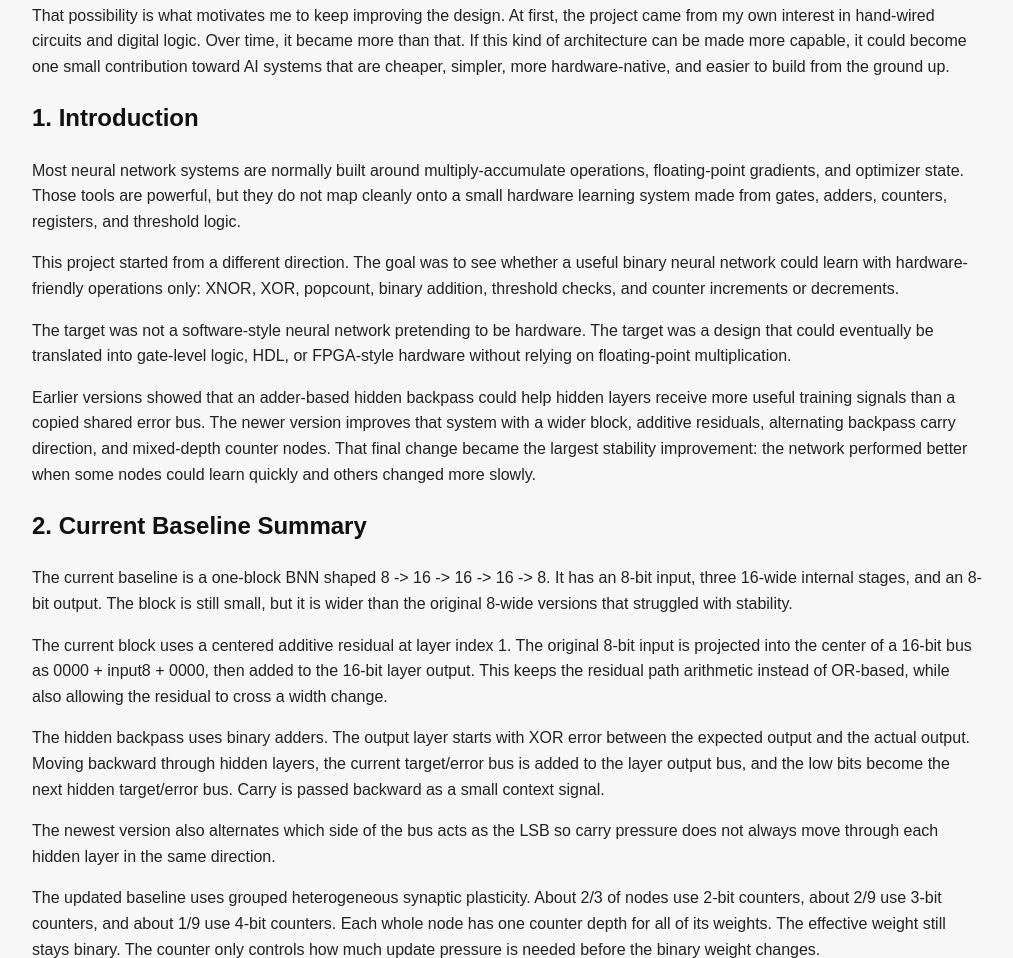
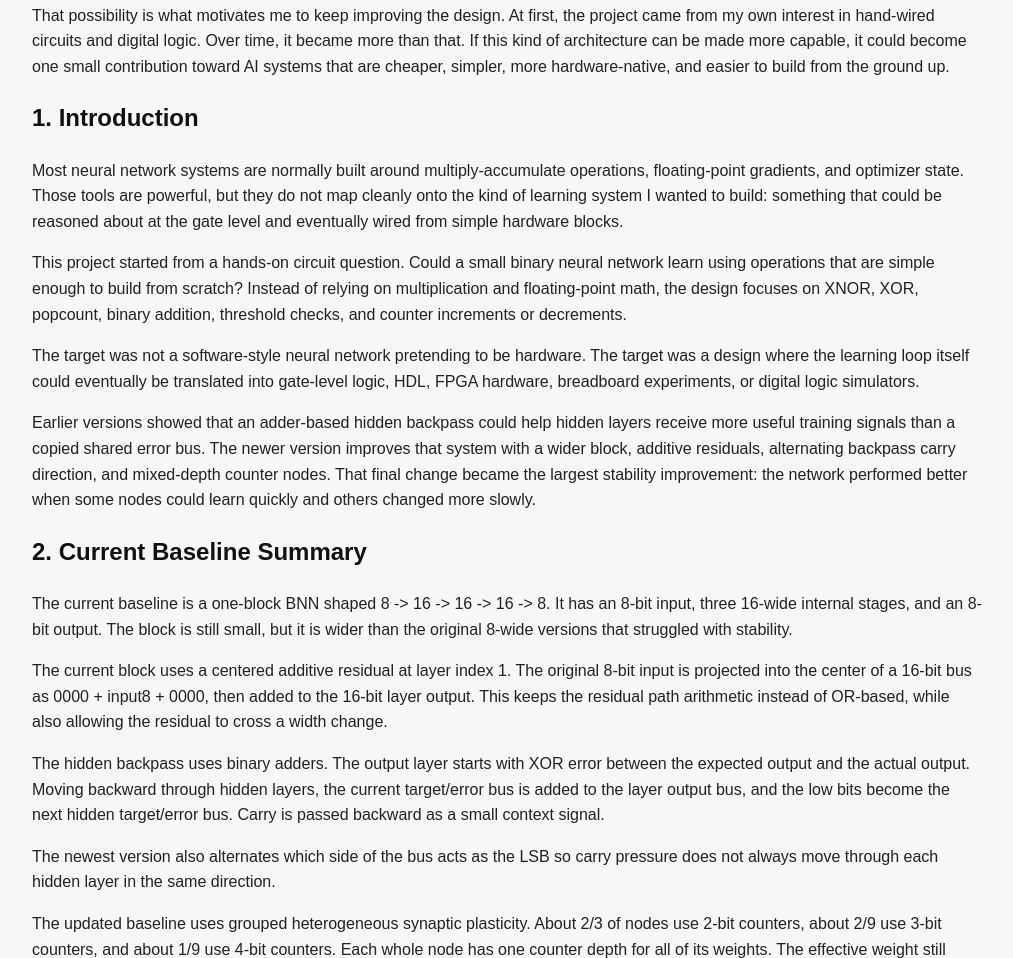
Before and after one commit to Lagfoundry/lagfoundry.github.io, a plain HTML site: page adder-backpass.html in a window 1280 px wide. Shown: the part 1171-2129 px from the top of the page, without its empty margins (133-1146 px from the left). Drawn offline with Linux system fonts and the light colour scheme.

Commit message:
Update adder-backpass.html

```diff
--- a/adder-backpass.html
+++ b/adder-backpass.html
@@ -138,20 +138,21 @@
     <p>
         Most neural network systems are normally built around multiply-accumulate operations,
         floating-point gradients, and optimizer state. Those tools are powerful, but they do not
-        map cleanly onto a small hardware learning system made from gates, adders, counters,
-        registers, and threshold logic.
+        map cleanly onto the kind of learning system I wanted to build: something that could be
+        reasoned about at the gate level and eventually wired from simple hardware blocks.
     </p>
 
     <p>
-        This project started from a different direction. The goal was to see whether a useful
-        binary neural network could learn with hardware-friendly operations only: XNOR, XOR,
+        This project started from a hands-on circuit question. Could a small binary neural
+        network learn using operations that are simple enough to build from scratch? Instead of
+        relying on multiplication and floating-point math, the design focuses on XNOR, XOR,
         popcount, binary addition, threshold checks, and counter increments or decrements.
     </p>
 
     <p>
         The target was not a software-style neural network pretending to be hardware. The target
-        was a design that could eventually be translated into gate-level logic, HDL, or
-        FPGA-style hardware without relying on floating-point multiplication.
+        was a design where the learning loop itself could eventually be translated into
+        gate-level logic, HDL, FPGA hardware, breadboard experiments, or digital logic simulators.
     </p>
 
     <p>
```
